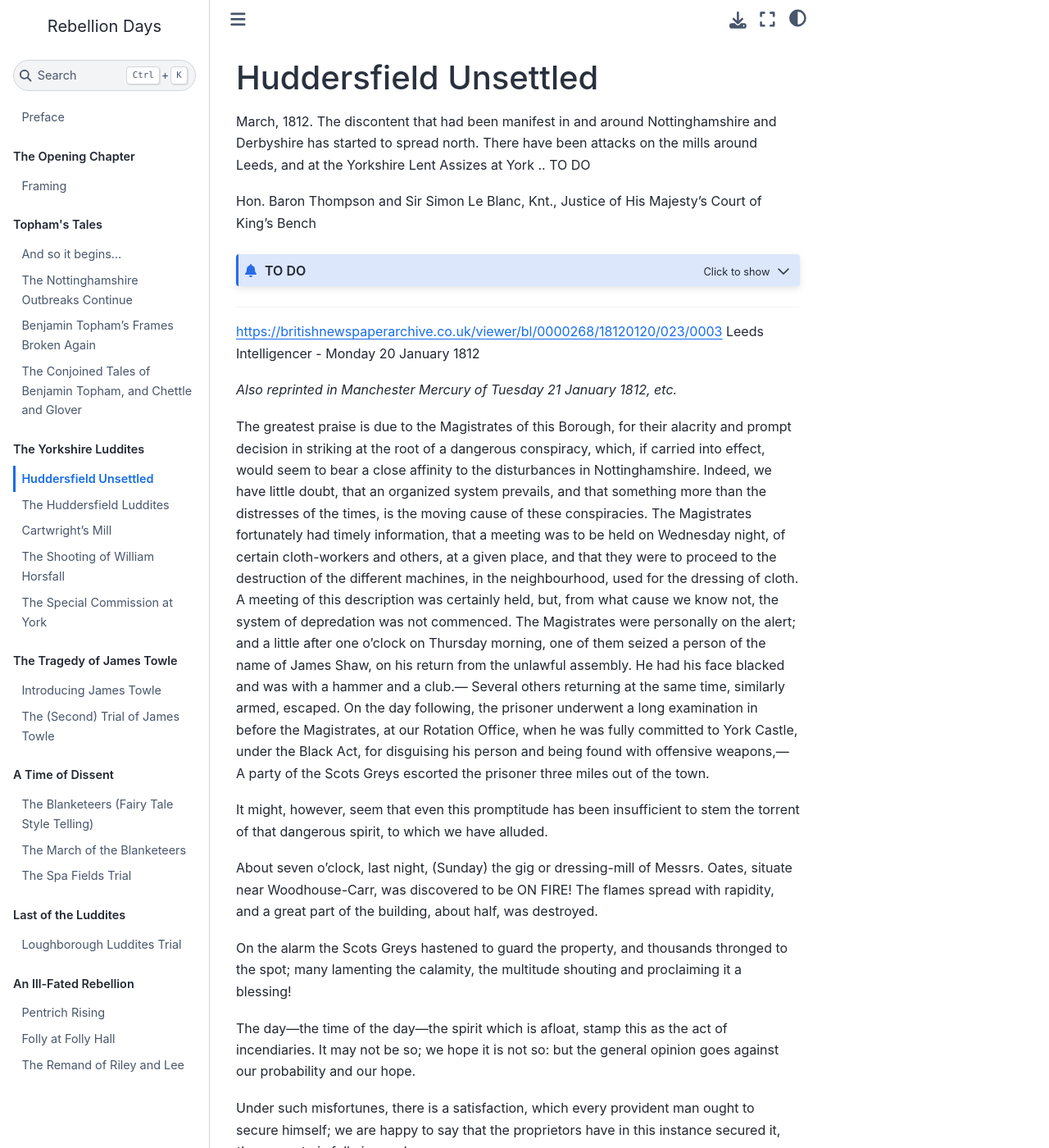
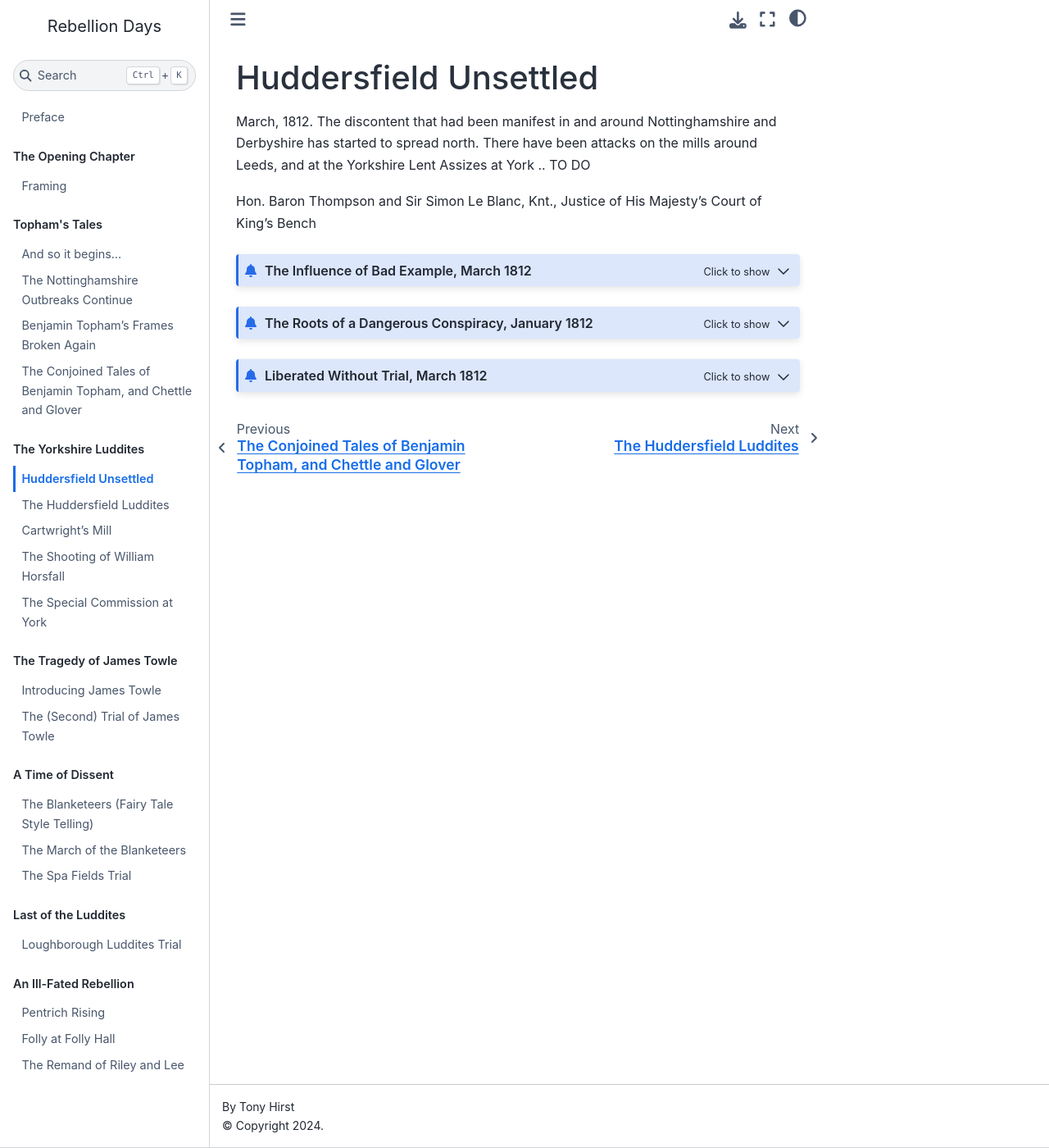
Before and after one commit to psychemedia/pentrich-uprising, a Jupyter Book: the page built from histories/20_huddersfield_unsettled.md, in a window 1280 px wide and 1400 px high. Shown: the whole window at 82% size. Built offline with Jupyter Book 1.0.4 settings and Sphinx 7.4.7 and the Sphinx Book theme 1.1.4, drawn with Linux system fonts in a browser that asks for light colours; some of the changed text lies outside the part shown.

Commit message:
Update 20_huddersfield_unsettled.md

````diff
--- a/histories/20_huddersfield_unsettled.md
+++ b/histories/20_huddersfield_unsettled.md
@@ -4,7 +4,7 @@ March, 1812. The discontent that had been manifest in and around Nottinghamshire
 
 Hon. Baron Thompson and Sir Simon Le Blanc, Knt., Justice of His Majesty's Court of King's Bench
 
-```{admonition} TO DO
+```{admonition} The Influence of Bad Example, March 1812
 :class: dropdown
 
 https://www.britishnewspaperarchive.co.uk/viewer/bl/0000076/18120314/008/0003
@@ -27,10 +27,8 @@ The Bill against James Shaw, of Leeds, clothdresser, charging him with having di
 
 ```
 
-
-
-
----
+```{admonition} The Roots of a Dangerous Conspiracy, January 1812
+:class: dropdown
 
 https://britishnewspaperarchive.co.uk/viewer/bl/0000268/18120120/023/0003
 Leeds Intelligencer - Monday 20 January 1812
@@ -48,11 +46,16 @@ On the alarm the Scots Greys hastened to guard the property, and thousands thron
 The day—the time of the day—the spirit which is afloat, stamp this as the act of incendiaries. It may not be so; we hope it is not so: but the general opinion goes against our probability and our hope.
 
 Under such misfortunes, there is a satisfaction, which every provident man ought to secure himself; we are happy to say that the proprietors have in this instance secured it, *the property is fully insured*.
+```
 
----
+```{admonition} Liberated Without Trial, March 1812
+:class: dropdown
+
 https://www.britishnewspaperarchive.co.uk/viewer/bl/0002634/18120320/016/0005
 London Chronicle - Friday 20 March 1812
 
 Also in: https://www.britishnewspaperarchive.co.uk/viewer/bl/0002131/18120321/015/0004 Nottingham Journal - Saturday 21 March 1812
 
 JAMES SHAW, the man apprehended at Leeds on the night of Wednesday the 15th of January with his face disfigured, was last week liberated from York Castle without trial, the Grand Jury having thrown out the bill. His offence did not come under the provisions of the black act; which requires not only that the face of the offender should be blacked, but that he should also be armed with "swords, fire-arms, or other offensive weapons." It must not be supposed, from this acquittal, that the laws are unequal to the punishment of those who assemble for the destruction of the property of their neighbours. This would be a dangerous supposition, and might lead to most fatal consequences. The laws are fully equal to the punishment of the guilty—but this particular statute did not apply to SHAW'S case; and in a country where law is not made to bend to expediency, a prisoner will always enjoy the advantage of any such variation, between the charge and the offence, as the humane discrimination of the Judge enabled him on the present occasion to point out.
+
+```
````
